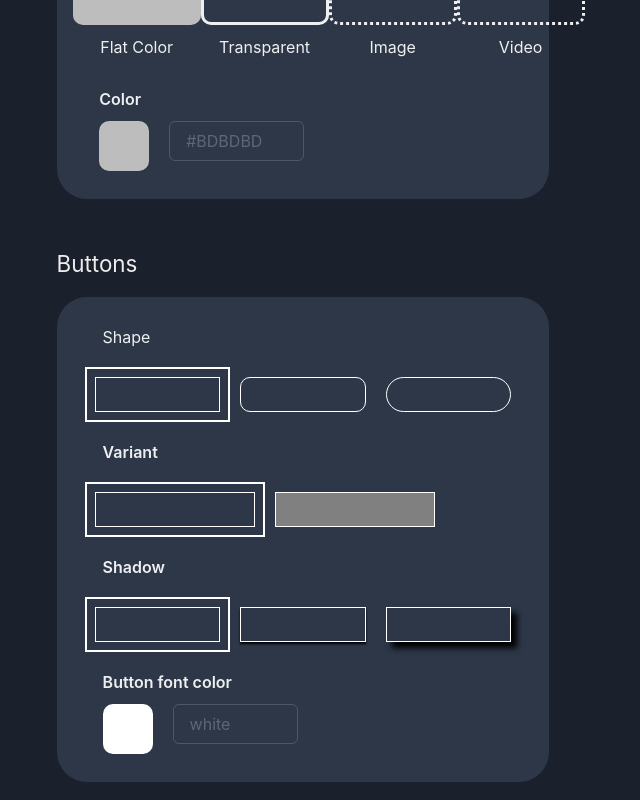
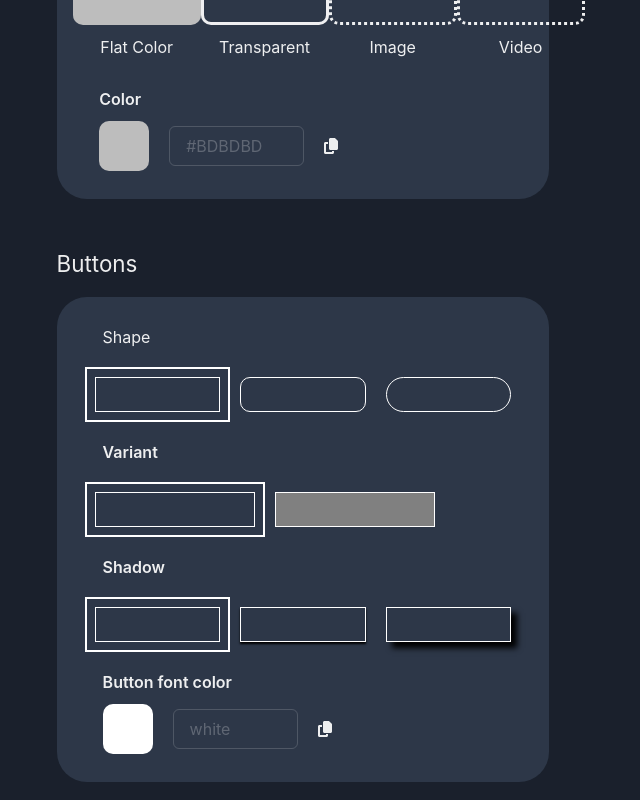
Before and after one commit to alekseycode/linktree-app, a React (Vite) app: page /preview/appearance in a window 1280 px wide. Shown: the part 1760-2560 px from the top of the page, without its empty margins (64-704 px from the left). Built offline with nearby package versions, Linux system fonts and the light colour scheme; a web font is replaced by a local one.

Commit message:
add copy ability to color picker component

```diff
--- a/src/views/appearance/buttons/items/ColorPicker.jsx
+++ b/src/views/appearance/buttons/items/ColorPicker.jsx
@@ -7,6 +7,8 @@ import {
   PopoverTrigger,
   Text,
 } from "@chakra-ui/react";
+import { faCopy } from "@fortawesome/free-solid-svg-icons";
+import { FontAwesomeIcon } from "@fortawesome/react-fontawesome";
 import { ChromePicker } from "react-color";
 
 const ColorPicker = ({
@@ -17,13 +19,22 @@ const ColorPicker = ({
   inputVal,
   onBlur,
 }) => {
+  const handleCopyClick = () => {
+    const input = document.createElement("input");
+    input.value = inputVal;
+    document.body.appendChild(input);
+    input.select();
+    document.execCommand("copy");
+    document.body.removeChild(input);
+  };
+
   return (
     <>
       <Text ml="18px" fontWeight="600" mb="10px">
         {heading}
       </Text>
 
-      <Flex ml="18px" mb="28px">
+      <Flex ml="18px" mb="28px" alignItems="center">
         <Popover>
           <PopoverTrigger>
             <Box
@@ -47,7 +58,12 @@ const ColorPicker = ({
           w="30%"
           onKeyDown={onKeyDown}
           name="colorPicker"
+          mr="20px"
         />
+
+        <Box cursor="pointer" onClick={() => handleCopyClick()}>
+          <FontAwesomeIcon icon={faCopy} />
+        </Box>
       </Flex>
     </>
   );
```
